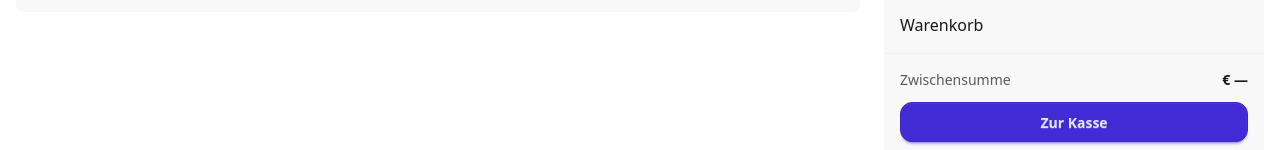
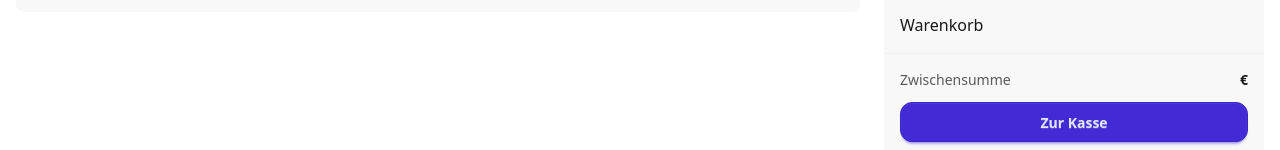
Before and after one commit to larsbeckdev/demo-bestell-app, a Vue app: page /bestellen in a window 1280 px wide. Shown: the part 445-595 px from the top of the page. Built offline with nearby package versions, Linux system fonts and the light colour scheme.

Commit message:
Fix subtotal display by removing placeholder dash

```diff
--- a/src/layouts/order/OrderLayout.vue
+++ b/src/layouts/order/OrderLayout.vue
@@ -57,7 +57,7 @@ import Basket from '@/layouts/components/Basket.vue'
               <div class="border-t border-base-300/70 p-4">
                 <div class="mb-3 flex items-center justify-between text-sm">
                   <span class="opacity-70">Zwischensumme</span>
-                  <span class="font-semibold">€ —</span>
+                  <span class="font-semibold">€</span>
                 </div>
                 <button class="btn btn-primary w-full rounded-xl">Zur Kasse</button>
                 <p class="mt-2 text-xs opacity-60">
```
